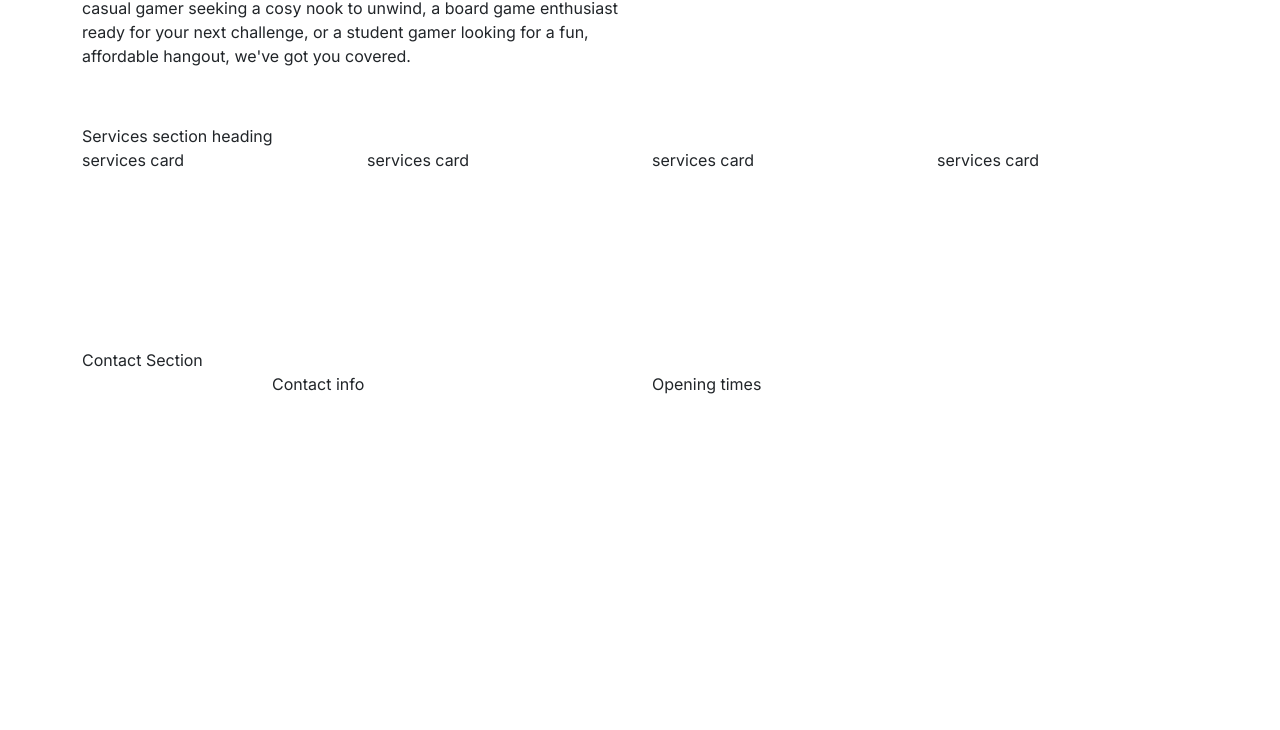
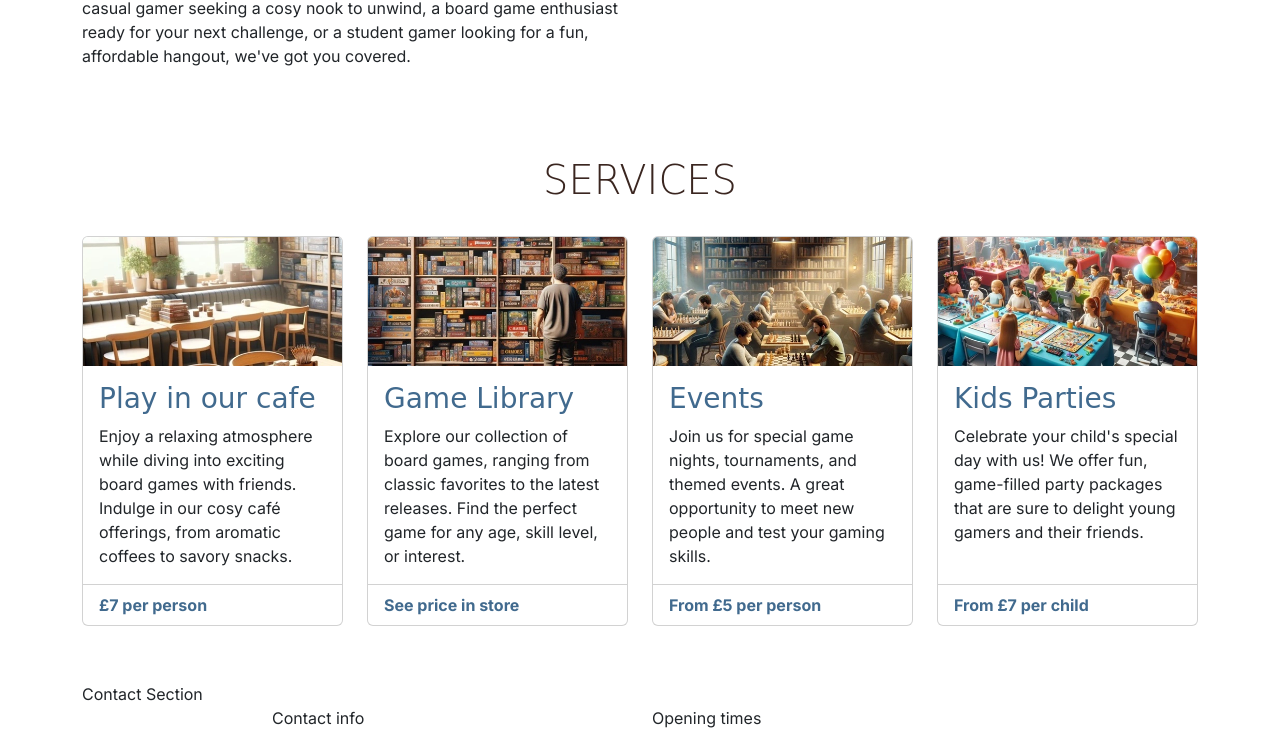
Before and after one commit to fahim2023/boardwalk_games, a website: page index.html in a window 1280 px wide. Shown: the part 404-1134 px from the top of the page. Before the commit the page ends 800 px from the top, so only its background shows below. Drawn offline with nearby package versions, Linux system fonts and the light colour scheme; a web font is replaced by a local one.

Commit message:
add services section

```diff
--- a/index.html
+++ b/index.html
@@ -170,13 +170,93 @@
     </header>
     <!-- main element will contain the main content of the site -->
     <main>
-      <section class="container">
-        <div class="row">
-          <div class="col-12">Services section heading</div>
-          <div class="col-12 col-md-6 col-xl-3">services card</div>
-          <div class="col-12 col-md-6 col-xl-3">services card</div>
-          <div class="col-12 col-md-6 col-xl-3">services card</div>
-          <div class="col-12 col-md-6 col-xl-3">services card</div>
+      <section id="services" class="section">
+        <div class="container">
+          <div class="row">
+            <div class="col-12 text-center">
+              <h2 class="display-6">Services</h2>
+            </div>
+            <div class="col-12 col-md-6 mb-4 col-xl-3">
+              <div class="card">
+                <img
+                  src="./src/assets/images/services-1.webp"
+                  class="card-img-top"
+                  alt="Boardwalk games cafe table by a window, stacks of boardgames can be seen on the table"
+                />
+                <div class="card-body">
+                  <h3 class="card-title sub-heading-color">Play in our cafe</h3>
+                  <p class="card-text">
+                    Enjoy a relaxing atmosphere while diving into exciting board
+                    games with friends. Indulge in our cosy café offerings, from
+                    aromatic coffees to savory snacks.
+                  </p>
+                </div>
+                <div class="card-footer">
+                  <p class="mb-0">£7 per person</p>
+                </div>
+              </div>
+            </div>
+            <div class="col-12 col-md-6 mb-4 col-xl-3">
+              <div class="card">
+                <img
+                  src="./src/assets/images/services-2.webp"
+                  class="card-img-top"
+                  alt="Board games stacked in bookshelves, a man can be seen browsing the shelves"
+                />
+                <div class="card-body">
+                  <h3 class="card-title sub-heading-color">Game Library</h3>
+                  <p class="card-text">
+                    Explore our collection of board games, ranging from classic
+                    favorites to the latest releases. Find the perfect game for
+                    any age, skill level, or interest.
+                  </p>
+                </div>
+                <div class="card-footer">
+                  <p class="mb-0">See price in store</p>
+                </div>
+              </div>
+            </div>
+            <div class="col-12 col-md-6 mb-4 col-xl-3">
+              <div class="card">
+                <img
+                  src="./src/assets/images/services-3.webp"
+                  class="card-img-top"
+                  alt="groups of people playing board games"
+                />
+                <div class="card-body">
+                  <h3 class="card-title sub-heading-color">Events</h3>
+                  <p class="card-text">
+                    Join us for special game nights, tournaments, and themed
+                    events. A great opportunity to meet new people and test your
+                    gaming skills.
+                  </p>
+                </div>
+                <div class="card-footer">
+                  <p class="mb-0">From £5 per person</p>
+                </div>
+              </div>
+            </div>
+            <div class="col-12 col-md-6 mb-4 col-xl-3">
+              <div class="card">
+                <img
+                  src="./src/assets/images/services-4.webp"
+                  class="card-img-top"
+                  alt="A kids party being held at Boardwalk Games"
+                />
+                <div class="card-body">
+                  <h3 class="card-title sub-heading-color">Kids Parties</h3>
+                  <p class="card-text">
+                    Celebrate your child's special day with us! We offer fun,
+                    game-filled party packages that are sure to delight young
+                    gamers and their friends.
+                  </p>
+                </div>
+                <div class="card-footer">
+                  <p class="mb-0">From £7 per child</p>
+                </div>
+              </div>
+            </div>
+          </div>
         </div>
       </section>
     </main>
--- a/src/sass/custom.scss
+++ b/src/sass/custom.scss
@@ -22,6 +22,12 @@ body {
   h3 {
     font-family: $font-family-secondary;
     color: $primary;
+  }
+  h2 {
+    margin-bottom: 2rem;
+  }
+  h1,
+  h2 {
     text-transform: uppercase;
   }
 }
@@ -51,3 +57,12 @@ body {
 #header .lead {
   font-family: $font-family-secondary;
 }
+//  services
+#services .card {
+  height: 100%;
+}
+#services .card-footer {
+  font-weight: bold;
+  color: $highlight;
+  background-color: transparent;
+}
```
Also changed, not shown: src/css/custom.css.
